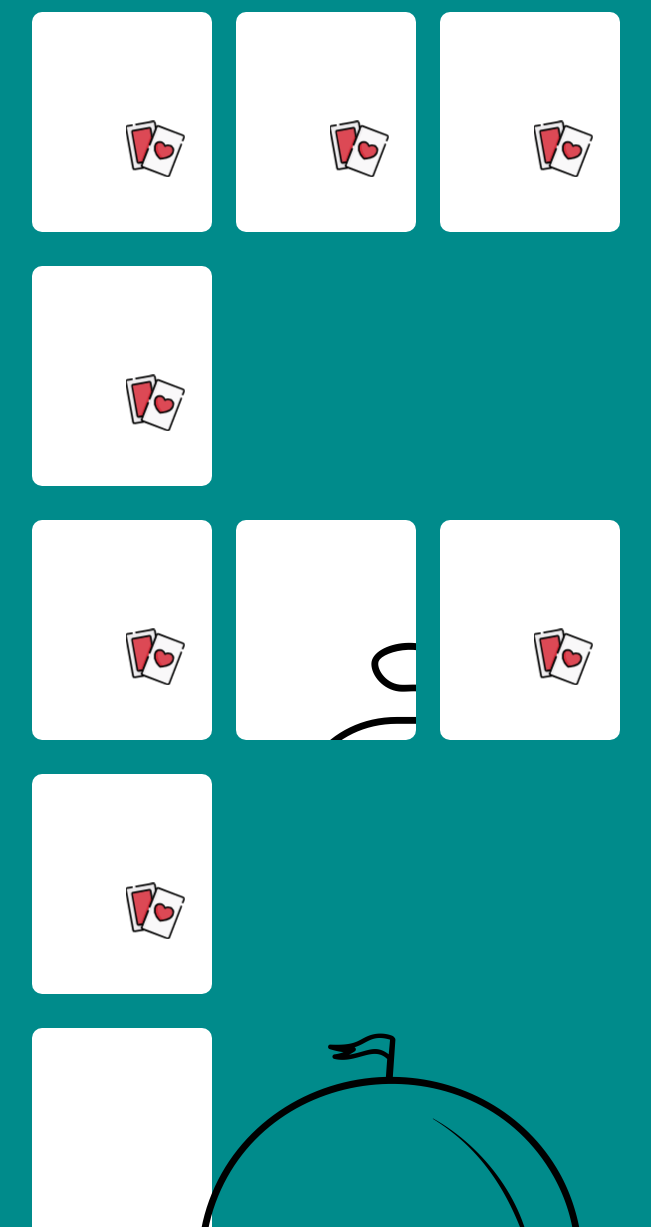
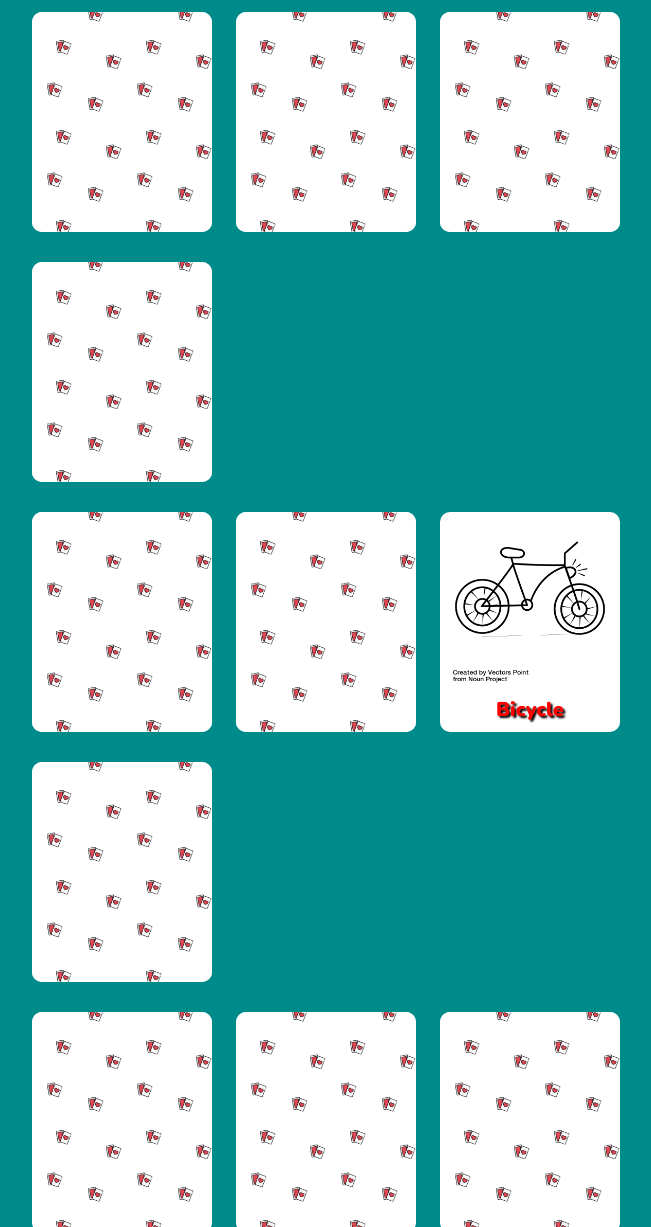
Before and after one commit to gabrivava/html-css-memory, a plain HTML site: page index.html in a window 1280 px wide. Shown: the part 73-1300 px from the top of the page, without its empty margins (234-885 px from the left). Drawn offline with nearby package versions, Linux system fonts and the light colour scheme.

Commit message:
final commit

```diff
--- a/index.html
+++ b/index.html
@@ -6,7 +6,7 @@
     <meta name="viewport" content="width=device-width, initial-scale=1.0">
     <title>html-css-memory</title>
     <link rel="preconnect" href="https://fonts.gstatic.com">
-<link href="https://fonts.googleapis.com/css2?family=Nunito:wght@900&display=swap" rel="stylesheet">
+    <link href="https://fonts.googleapis.com/css2?family=Nunito:wght@900&display=swap" rel="stylesheet">
     <link rel="stylesheet" href="style.css">
 </head>
 <body>
@@ -16,32 +16,115 @@
     </header>
 
     <!-- Tabella 4 x 3 -->
-    <Main>
+    <main>
 
         <div class="riga">
-            <div class="carta dorso"></div>
-            <div class="carta dorso"></div>
-            <div class="carta dorso"></div>
-            <div class="carta dorso"></div>
+
+            <div class="carta">
+                <div class="carta_scoperta">
+                    <img src="./img/noun_air_balloon_3134741.png" alt="">
+                    <h3>Air Balloon</h3>
+                </div>
+                <div class="carta_coperta"></div>
+            </div>
+
+            <div class="carta">
+                <div class="carta_scoperta">
+                    <img src="./img/noun_Bicycle_3134821.png" alt="">
+                    <h3>Bicycle</h3>
+                </div>
+                <div class="carta_coperta"></div>
+            </div>
+
+            <div class="carta">
+                <div class="carta_scoperta">
+                    <img src="./img/noun_Cruise_Ship_3134824.png" alt="">
+                    <h3>Cruise Ship</h3>
+                </div>
+                <div class="carta_coperta"></div>
+            </div>
+
+            <div class="carta">
+                <div class="carta_scoperta">
+                    <img src="./img/noun_Submarine_3134738.png" alt="">
+                    <h3>Submarine</h3>
+                </div>
+                <div class="carta_coperta"></div>
+            </div>
+        </div>
+
+        <div class="riga">
+
+            <div class="carta">
+                <div class="carta_scoperta">
+                    <img src="./img/noun_Submarine_3134738.png" alt="">
+                    <h3>Submarine</h3>
+                </div>
+                <div class="carta_coperta"></div>
+            </div>
+
+            <div class="carta">
+                <div class="carta_scoperta">
+                    <img src="./img/noun_air_balloon_3134741.png" alt="">
+                    <h3>Air Balloon</h3>
+                </div>
+                <div class="carta_coperta"></div>
+            </div>
+
+            <div class="carta active">
+                <div class="carta_scoperta">
+                    <img src="./img/noun_Bicycle_3134821.png" alt="">
+                    <h3 style="color: red">Bicycle</h3>
+                </div>
+                <div class="carta_coperta"></div>
+            </div>
+
+            <div class="carta">
+                <div class="carta_scoperta">
+                    <img src="./img/noun_Cruise_Ship_3134824.png" alt="">
+                    <h3>Cruise Ship</h3>
+                </div>
+                <div class="carta_coperta"></div>
+            </div>
+
+
         </div>
         <div class="riga">
-            <div class="carta dorso"></div>
-            <div class="carta girata"></div>
-            <div class="carta dorso"></div>
-            <div class="carta dorso"></div>
+
+            <div class="carta">
+                <div class="carta_scoperta">
+                    <img src="./img/noun_air_balloon_3134741.png" alt="">
+                    <h3>Air Balloon</h3>
+                </div>
+                <div class="carta_coperta"></div>
+            </div>
+
+            <div class="carta">
+                <div class="carta_scoperta">
+                    <img src="./img/noun_Tractor_3134797.png" alt="">
+                    <h3>Tractor</h3>
+                </div>
+                <div class="carta_coperta"></div>
+            </div>
+
+            <div class="carta">
+                <div class="carta_scoperta">
+                    <img src="./img/noun_Cruise_Ship_3134824.png" alt="">
+                    <h3>Cruise Ship</h3>
+                </div>
+                <div class="carta_coperta"></div>
+            </div>
+
+            <div class="carta">
+                <div class="carta_scoperta">
+                    <img src="./img/noun_Submarine_3134738.png" alt="">
+                    <h3>Submarine</h3>
+                </div>
+                <div class="carta_coperta"></div>
+            </div>
         </div>
-        <div class="riga">
-            <div class="carta">
-                <div class="immagine_girata">
-                    <img src="./img/noun_air_balloon_3134741.png" alt="">
-                </div>
 
-            </div>
-            <div class="carta dorso"></div>
-            <div class="carta dorso"></div>
-            <div class="carta dorso"></div>
-        </div>
-    </Main>
+    </main>
 
     <footer>
         from team boolean
--- a/style.css
+++ b/style.css
@@ -26,21 +26,41 @@ body {
     height: 220px;
     width: 180px;
     margin: 15px 10px;
-    /* background-size: contain; */
     border-radius: 10px;
     display: inline-block;
     background-color: white;
+    position: relative;
 }
-.dorso {
-    background-image: url(./img/pattern.png);
+.carta_coperta {
+    border-radius: 10px;
+    position: absolute;
+    height: 100%;
+    width: 100%;
+    top: 0;
+    left: 0;
+    background-image: url("./img/pattern.png");
+    background-size: contain;
 }
-.girata {
-    background-image: url(./img/noun_Submarine_3134738.png);
-    background-repeat: no-repeat;
+
+.carta:hover .carta_coperta{
+    display: none;
 }
-.immagine_girata {
-    object-fit: contain;
+
+.active .carta_coperta {
+    display: none;
 }
+.carta_scoperta > img{
+    width: 100%;
+}
+
+.carta_scoperta h3 {
+    font-family: 'Nunito', sans-serif;
+    text-align: center;
+    font-size: 20px;
+    text-shadow: #000000 2px 2px 2px;
+    color: orange;
+}
+
 
 /* Footer CSS */
 footer {
```
